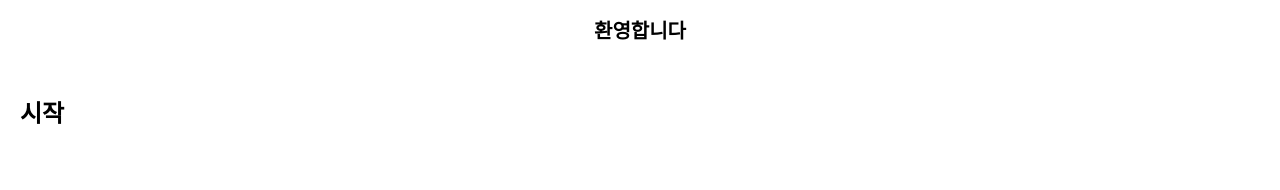
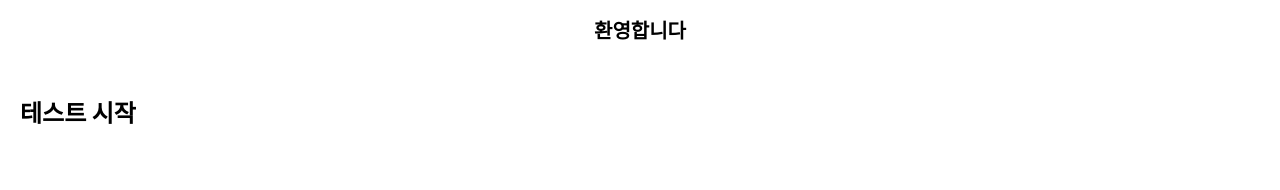
Before and after one commit to recordboy/dev, a Vue app: page /front in a window 1280 px wide. Shown: the top 190 px of the page. Built offline with nearby package versions, Linux system fonts and the light colour scheme.

Commit message:
페이지 이름 실시간 변경 로직 추가

```diff
--- a/src/pages/Front.vue
+++ b/src/pages/Front.vue
@@ -9,7 +9,7 @@ export default {
   <main class="con-wrap">
     <div class="visual">
       <h1 class="title">
-        시작
+        테스트 시작
       </h1>
     </div>
   </main>
```
